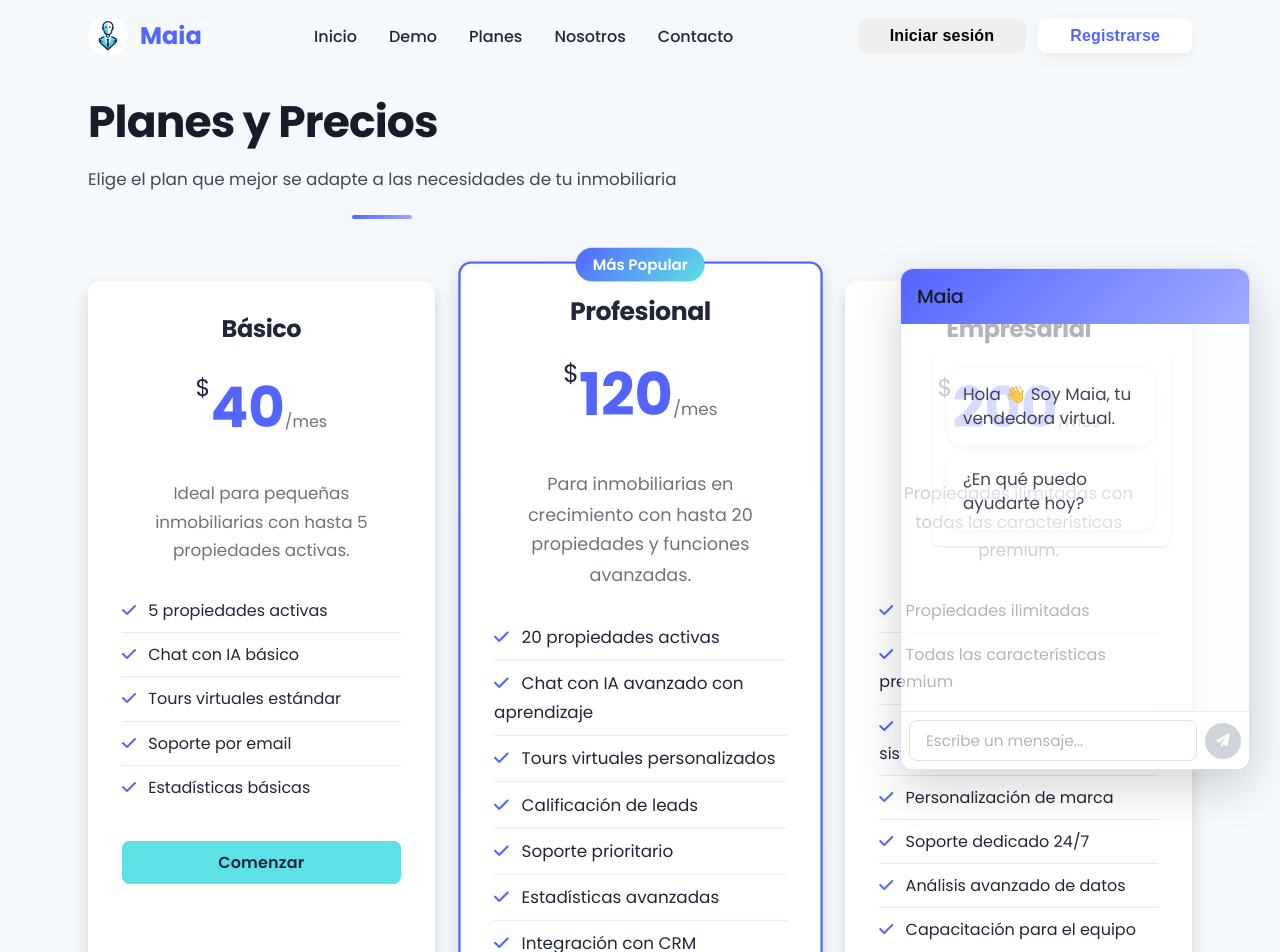
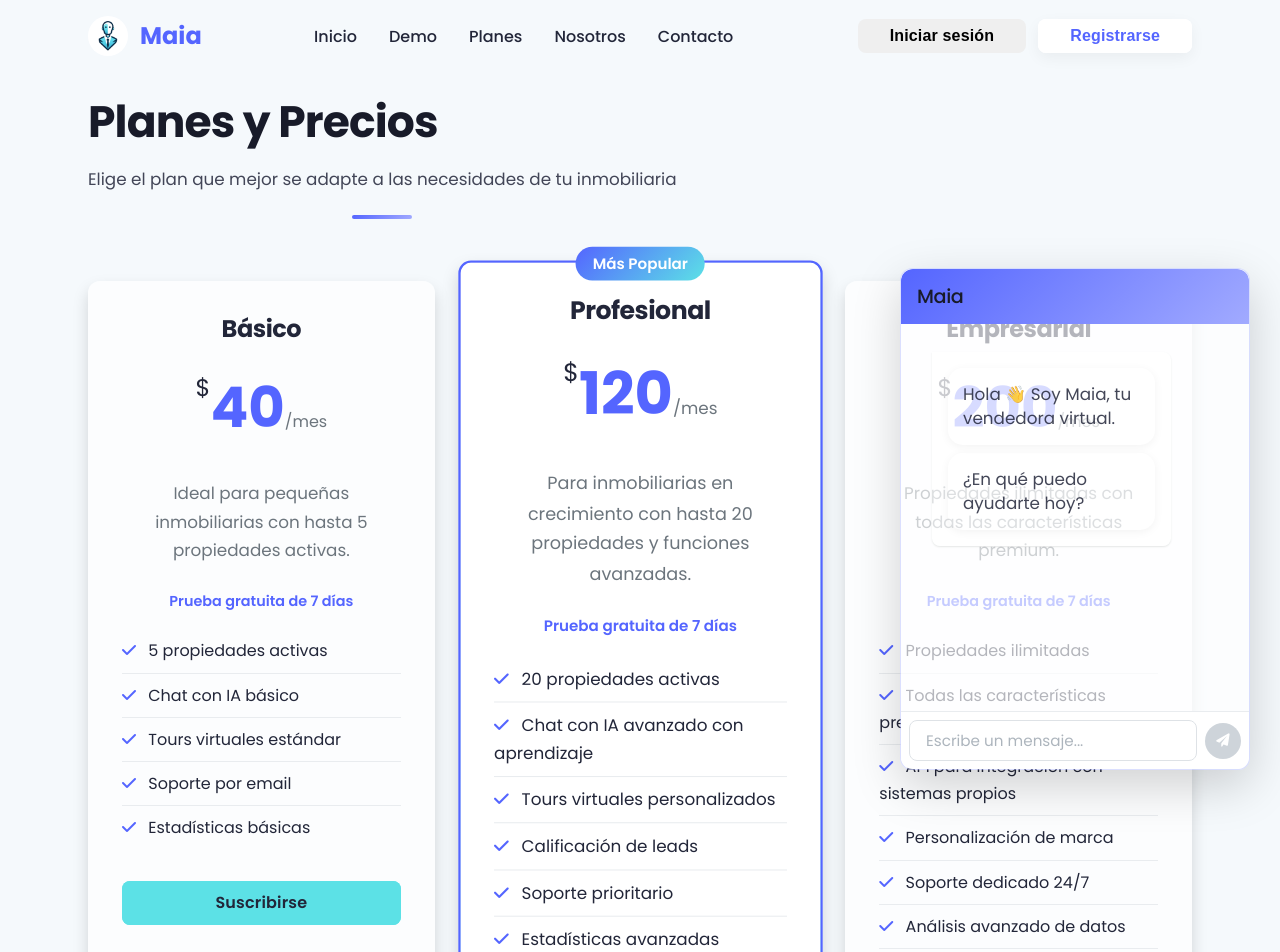
Before and after one commit to jprojas2/Maia-web, a Vue app: page /pricing in a window 1280 px wide. Shown: the top 952 px of the page. Built offline with nearby package versions, Linux system fonts and the light colour scheme.

Commit message:
UI updates: Make pricing cards transparent, add 7-day trial notice, change button text to 'Suscribirse', improve background spots, add chat opacity interaction

```diff
--- a/src/App.vue
+++ b/src/App.vue
@@ -78,24 +78,24 @@ onUnmounted(() => {
   // Purple spots
   &::before {
     background-image:
-      radial-gradient(ellipse at 15% 25%, rgba(84, 101, 255, 0.8) 0%, rgba(84, 101, 255, 0) 35%),
-      radial-gradient(circle at 35% 65%, rgba(84, 101, 255, 0.7) 0%, rgba(84, 101, 255, 0) 40%),
-      radial-gradient(ellipse at 55% 35%, rgba(84, 101, 255, 0.8) 0%, rgba(84, 101, 255, 0) 38%),
-      radial-gradient(circle at 75% 80%, rgba(84, 101, 255, 0.7) 0%, rgba(84, 101, 255, 0) 42%),
-      radial-gradient(ellipse at 90% 40%, rgba(84, 101, 255, 0.8) 0%, rgba(84, 101, 255, 0) 35%),
-      radial-gradient(circle at 25% 90%, rgba(84, 101, 255, 0.7) 0%, rgba(84, 101, 255, 0) 38%);
+      radial-gradient(ellipse 15vw 15vw at 15% 25%, rgba(84, 101, 255, 0.85) 0%, rgba(84, 101, 255, 0) 70%),
+      radial-gradient(circle 12vw at 35% 65%, rgba(84, 101, 255, 0.9) 0%, rgba(84, 101, 255, 0) 60%),
+      radial-gradient(ellipse 18vw 14vw at 55% 35%, rgba(84, 101, 255, 0.85) 0%, rgba(84, 101, 255, 0) 70%),
+      radial-gradient(circle 10vw at 75% 80%, rgba(84, 101, 255, 0.9) 0%, rgba(84, 101, 255, 0) 60%),
+      radial-gradient(ellipse 15vw 15vw at 90% 40%, rgba(84, 101, 255, 0.85) 0%, rgba(84, 101, 255, 0) 70%),
+      radial-gradient(circle 12vw at 25% 90%, rgba(84, 101, 255, 0.9) 0%, rgba(84, 101, 255, 0) 60%);
   }
 
   // Black spots
   &::after {
     background-image:
-      radial-gradient(circle at 10% 10%, rgba(0, 0, 0, 0.85) 0%, rgba(0, 0, 0, 0) 35%),
-      radial-gradient(ellipse at 30% 45%, rgba(0, 0, 0, 0.9) 0%, rgba(0, 0, 0, 0) 34%),
-      radial-gradient(ellipse at 50% 70%, rgba(0, 0, 0, 0.85) 0%, rgba(0, 0, 0, 0) 38%),
-      radial-gradient(circle at 70% 15%, rgba(0, 0, 0, 0.9) 0%, rgba(0, 0, 0, 0) 33%),
-      radial-gradient(circle at 85% 60%, rgba(0, 0, 0, 0.85) 0%, rgba(0, 0, 0, 0) 36%),
-      radial-gradient(ellipse at 15% 70%, rgba(0, 0, 0, 0.9) 0%, rgba(0, 0, 0, 0) 32%),
-      radial-gradient(circle at 60% 95%, rgba(0, 0, 0, 0.85) 0%, rgba(0, 0, 0, 0) 35%);
+      radial-gradient(circle 12vw at 10% 10%, rgba(0, 0, 0, 0.9) 0%, rgba(0, 0, 0, 0) 70%),
+      radial-gradient(ellipse 15vw 12vw at 30% 45%, rgba(0, 0, 0, 0.95) 0%, rgba(0, 0, 0, 0) 65%),
+      radial-gradient(ellipse 10vw 12vw at 50% 70%, rgba(0, 0, 0, 0.9) 0%, rgba(0, 0, 0, 0) 70%),
+      radial-gradient(circle 8vw at 70% 15%, rgba(0, 0, 0, 0.95) 0%, rgba(0, 0, 0, 0) 65%),
+      radial-gradient(circle 14vw at 85% 60%, rgba(0, 0, 0, 0.9) 0%, rgba(0, 0, 0, 0) 70%),
+      radial-gradient(ellipse 12vw 10vw at 15% 70%, rgba(0, 0, 0, 0.95) 0%, rgba(0, 0, 0, 0) 65%),
+      radial-gradient(circle 10vw at 60% 95%, rgba(0, 0, 0, 0.9) 0%, rgba(0, 0, 0, 0) 70%);
   }
 }
 
--- a/src/components/layout/AppFooter.vue
+++ b/src/components/layout/AppFooter.vue
@@ -59,7 +59,7 @@
         <div class="cta-content">
           <h3>¿Listo para transformar tus ventas inmobiliarias?</h3>
           <p>Únete a cientos de inmobiliarias y agentes que ya están utilizando Maia para vender más propiedades.</p>
-          <button class="btn btn--white btn--lg">Comenzar Ahora</button>
+          <button class="btn btn--white btn--lg">Suscribirse</button>
         </div>
       </div>
 
--- a/src/views/HomeView.vue
+++ b/src/views/HomeView.vue
@@ -28,7 +28,7 @@
 
           <div class="hero__actions animate-slide-in-up">
             <a href="#pricing" class="btn btn--primary btn--lg">Ver Planes</a>
-            <a href="#contact" class="btn btn--white btn--lg">Comenzar Ahora</a>
+            <a href="#contact" class="btn btn--white btn--lg">Suscribirse</a>
           </div>
         </div>
       </div>
@@ -119,7 +119,7 @@
               </div>
 
               <div class="pricing-card__action">
-                <button class="btn btn--gradient">Comenzar Ahora</button>
+                <button class="btn btn--gradient">Suscribirse</button>
               </div>
             </div>
 
@@ -399,7 +399,7 @@
           </p>
           <div class="cta__actions">
             <a href="#pricing" class="btn btn--white btn--lg">Ver Planes</a>
-            <a href="#contact" class="btn btn--outline-white btn--lg">Solicitar Demo</a>
+            <a href="#contact" class="btn btn--outline-white btn--lg">Suscribirse</a>
           </div>
         </div>
       </div>
--- a/src/views/PricingView.vue
+++ b/src/views/PricingView.vue
@@ -17,6 +17,8 @@
               <span class="period">/mes</span>
             </div>
             <p class="plan-description">{{ plan.description }}</p>
+
+            <p class="plan-free-trial">Prueba gratuita de 7 días</p>
 
             <ul class="plan-features">
               <li v-for="(feature, fIndex) in plan.features" :key="fIndex">
@@ -75,7 +77,7 @@ const plans = ref([
       'Soporte por email',
       'Estadísticas básicas'
     ],
-    buttonText: 'Comenzar',
+    buttonText: 'Suscribirse',
     buttonLink: '/contact',
     buttonClass: 'btn--secondary',
     popular: false
@@ -93,7 +95,7 @@ const plans = ref([
       'Estadísticas avanzadas',
       'Integración con CRM'
     ],
-    buttonText: 'Elegir Plan',
+    buttonText: 'Suscribirse',
     buttonLink: '/contact',
     buttonClass: 'btn--gradient',
     popular: true
@@ -111,7 +113,7 @@ const plans = ref([
       'Análisis avanzado de datos',
       'Capacitación para el equipo'
     ],
-    buttonText: 'Contactar',
+    buttonText: 'Suscribirse',
     buttonLink: '/contact',
     buttonClass: 'btn--primary',
     popular: false
@@ -169,7 +171,7 @@ const toggleFaq = (index) => {
 }
 
 .pricing-card {
-  background-color: white;
+  background-color: rgba(255, 255, 255, 0.7);
   border-radius: $border-radius-lg;
   padding: $spacing-xl;
   box-shadow: $shadow;
@@ -245,6 +247,13 @@ const toggleFaq = (index) => {
     color: $gray-600;
     margin-bottom: $spacing-lg;
     min-height: 50px;
+  }
+
+  .plan-free-trial {
+    font-weight: 600;
+    color: $primary;
+    margin-bottom: $spacing-md;
+    font-size: 0.9rem;
   }
 
   .plan-features {
```
Also changed, not shown: src/components/ui/AiChatWidget.vue (+88 -80 lines).
